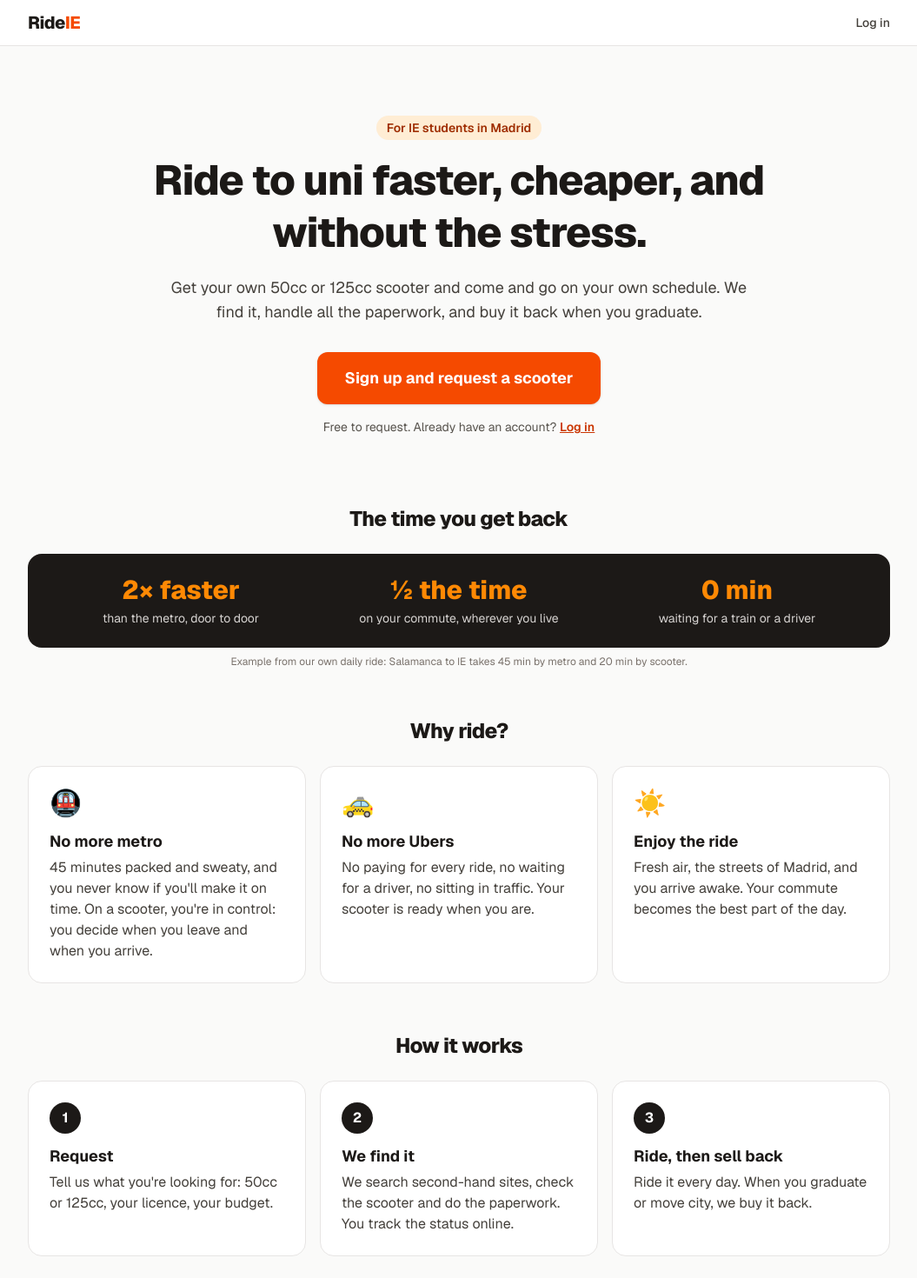
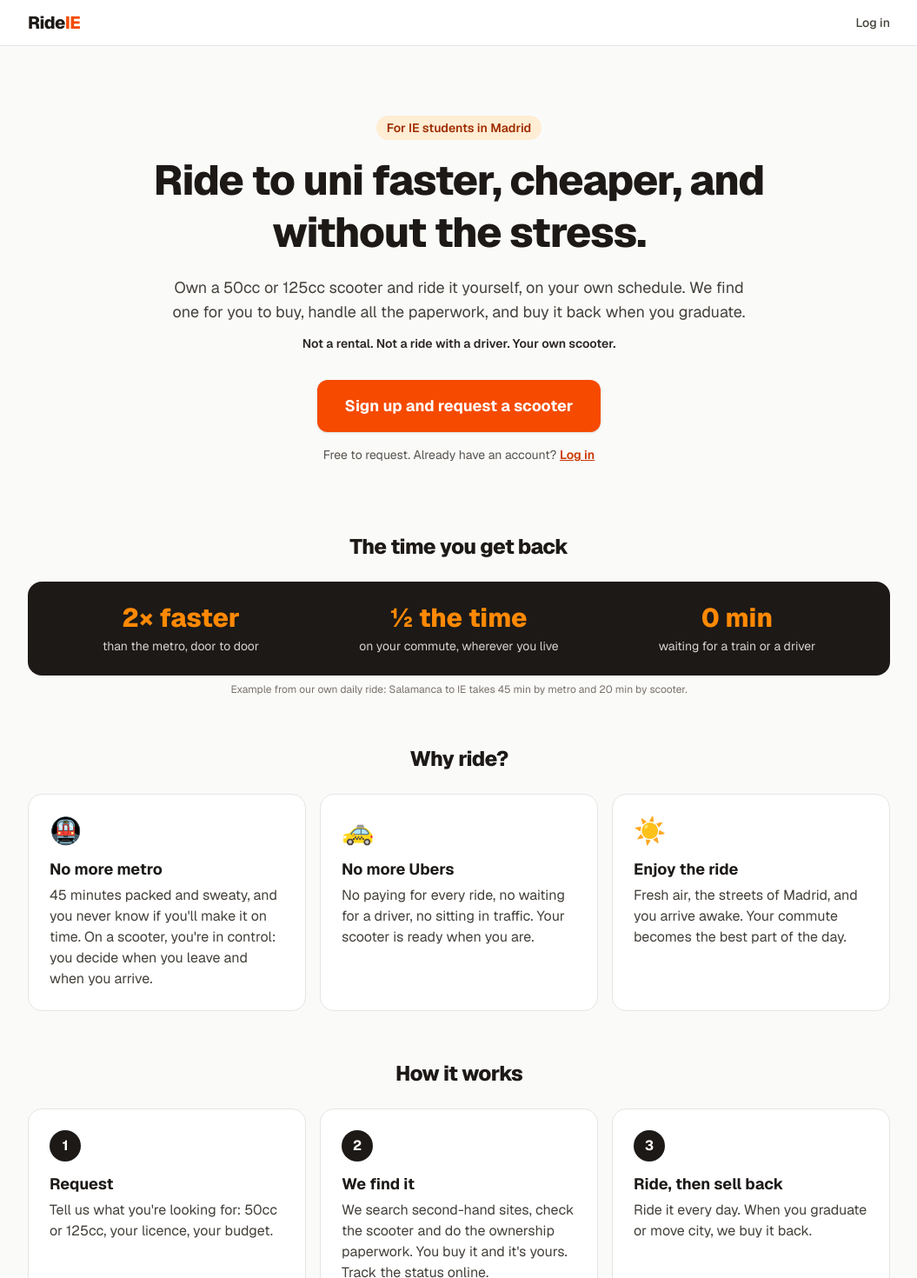
Before and after one commit to Albibike/rideie, a Next.js app: page / in a window 1280 px wide. Shown: the top 1470 px of the page at 87% size, without its empty margins (112-1167 px from the left). Built offline with nearby package versions, Linux system fonts and the light colour scheme; no server answers.

Commit message:
Landing: make clear students buy and own the scooter (not a rental, no driver)
Testers confused RideIE with a rental service and with a moto-taxi.

Co-Authored-By: Claude Opus 5.5 <noreply@anthropic.com>

```diff
--- a/src/app/page.tsx
+++ b/src/app/page.tsx
@@ -12,8 +12,11 @@ export default function Home() {
           Ride to uni faster, cheaper, and without the stress.
         </h1>
         <p className="mx-auto mt-5 max-w-2xl text-lg text-stone-700">
-          Get your own 50cc or 125cc scooter and come and go on your own schedule.
-          We find it, handle all the paperwork, and buy it back when you graduate.
+          Own a 50cc or 125cc scooter and ride it yourself, on your own schedule.
+          We find one for you to buy, handle all the paperwork, and buy it back when you graduate.
+        </p>
+        <p className="mx-auto mt-3 max-w-2xl text-sm font-semibold text-stone-800">
+          Not a rental. Not a ride with a driver. Your own scooter.
         </p>
         <Link
           href="/signup"
@@ -91,7 +94,7 @@ export default function Home() {
             {
               step: "2",
               title: "We find it",
-              text: "We search second-hand sites, check the scooter and do the paperwork. You track the status online.",
+              text: "We search second-hand sites, check the scooter and do the ownership paperwork. You buy it and it's yours. Track the status online.",
             },
             {
               step: "3",
```
